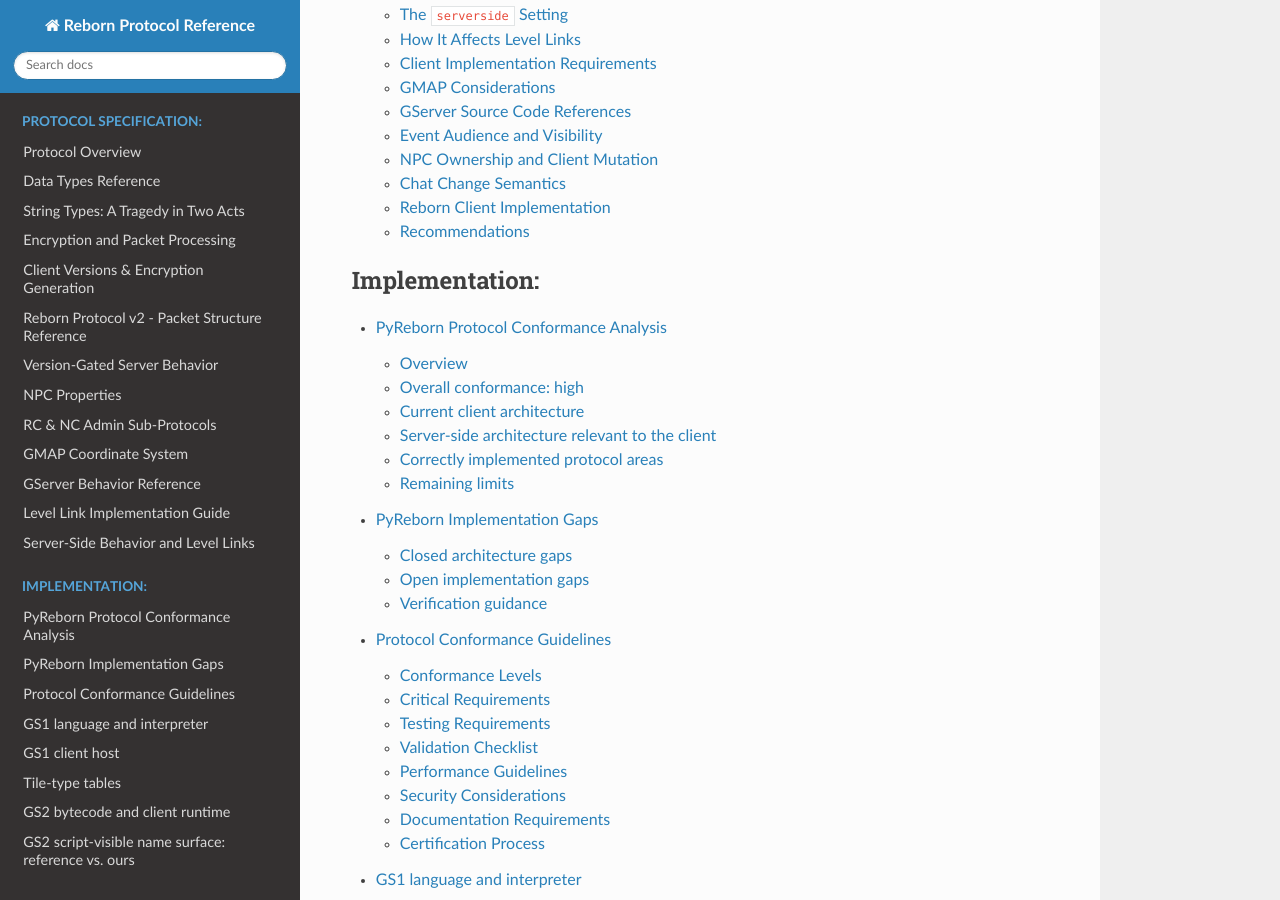
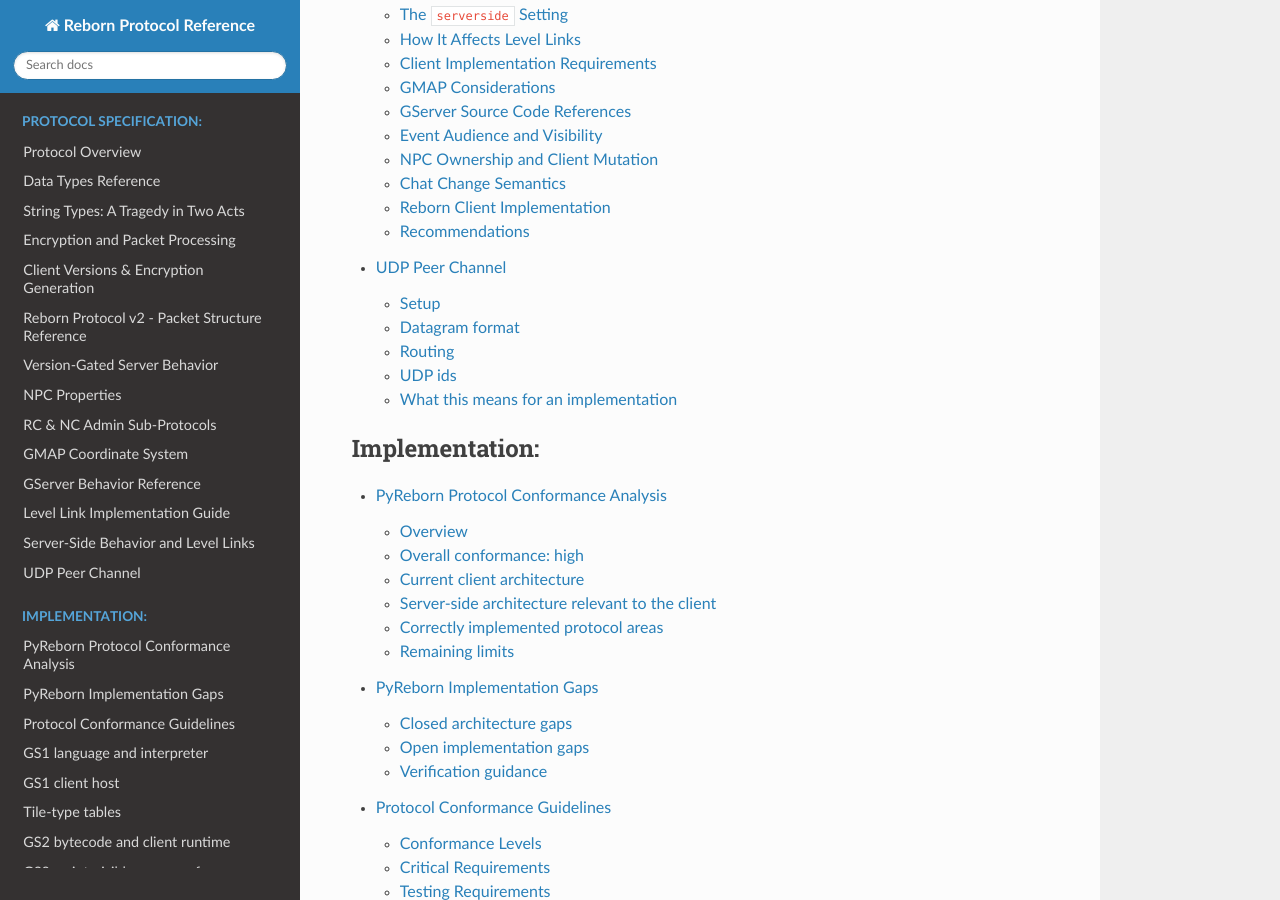
Before and after one commit to hosler/reborn-protocol-docs, a Sphinx documentation site: the page built from docs/index.rst, in a window 1280 px wide and 900 px high, scrolled down 3658 px. Built offline with Sphinx 7.4.7 and the Read the Docs theme 3.1.0, drawn with Linux system fonts in a browser that asks for light colours; part of the change alters nothing that is shown.

Commit message:
UDP peer channel: document the client-to-client datagrams
Classic clients send some level actions directly to each other over UDP,
which the server never sees. New page: setup through props 30/31, the
datagram format and XOR key, routing, and the UDP id table.

Co-Authored-By: Claude Opus 5.5 <noreply@anthropic.com>
Claude-Session: https://claude.ai/code/session_01UG2SqjaqQT1odsYRASRQct

````diff
--- a/docs/index.rst
+++ b/docs/index.rst
@@ -29,6 +29,7 @@ implementation guidelines for Reborn servers and clients.
    protocol/gserver-behavior
    protocol/level-link-implementation
    protocol/serverside-behavior
+   protocol/udp-peer-channel
 
 .. toctree::
    :maxdepth: 2
--- /dev/null
+++ b/docs/protocol/udp-peer-channel.md
@@ -0,0 +1,78 @@
+# UDP Peer Channel
+
+Classic clients also send some level traffic **directly to each other over UDP**. The
+game server never sees these datagrams. GServer-v2 does not implement this channel. Its
+only part in it is relaying two player properties. This page describes the channel so that
+a client can take part in it, or turn it off safely.
+
+**Source**: Graal_analysis
+[`protocol/udp-p2p.md`](https://github.com/squirelworks/Graal_analysis/blob/main/protocol/udp-p2p.md).
+The evidence is a static read of the Windows 2.05 rev 2 client, lab captures of two and
+three 2.05 clients, and a lab capture of two Linux 3.04 clients.
+
+## Setup
+
+- At connect, the client binds a UDP socket. It uses the `fixedudpport` setting if
+  `fixedport` is set. Otherwise it uses an ephemeral port. The `noudp` setting turns the
+  channel off. In 2.22, `noudp=true` is the default.
+- The client sends its port to the server as `UDPPORT` (player prop 31, GINT3). The server
+  relays it to the other players.
+- A peer address is `IPADDR` (prop 30, GINT5 holding a 32-bit address) plus `UDPPORT`
+  (prop 31). Both arrive in `PLO_OTHERPLPROPS`.
+
+## Datagram format
+
+```
+[BYTE: seq][GCHAR: udp_id][fields...]     // whole datagram XOR key
+```
+
+- `seq` is per sender-recipient pair, starts at 0 and wraps at 256. A receiver drops a
+  duplicate `seq`.
+- The whole datagram is XORed with one key byte: **`recipient_id XOR 1`** (low byte). A
+  three-player capture confirms this. Every datagram to player 2 used key 3, to player 3
+  key 2, and to player 4 key 5, whatever the sender.
+- There is no zlib, no length prefix and no GEN_3 insertion.
+- Fields use the same G-types as TCP.
+- A receiver accepts a datagram only from the address and port of a known player.
+
+## Routing
+
+A level-local action goes **over UDP only** when every other player in the level has a
+UDP port. Otherwise the client sends it over UDP to the peers that have a port, and over TCP
+to the server. In the lab, clients also kept sending `PLI_PLAYERPROPS` X/Y/sprite over TCP
+while UDP was active. The exact condition that selects TCP is not known.
+
+## UDP ids
+
+These ids are the channel's own numbers. They do not match the PLI or PLO ids.
+
+| Id | Meaning | Body |
+|---|---|---|
+| 0 | Movement | X×2, Y×2, SPRITE, STATUS, CARRYSPRITE, then one GCHAR that matches the first letter of the current gani (`W` walk, `I` idle, `S` sword were seen). Sent about every 100 ms while the player moves |
+| 10 / 11 | Bomb add / delete | as the TCP packets |
+| 12 / 13 | Arrow add / fire spy | as the TCP packets |
+| 14 | Explosion | as the TCP packet |
+| 15 | Show image | index, x, y, name length, name. 3.04 also sends a 1-byte form (`9`) about every 5 s |
+| 16 / 17 | Horse add / delete | as the TCP packets |
+| 18 | Throw carried | as the TCP packet |
+| 19 / 20 | Item add / delete | as the TCP packets |
+| 21 | Hit from GS1 `hitplayer`, sent only to the victim | `GCHAR((dx+4)*16)`, `GCHAR((dy+4)*16)`, `GCHAR(half_hearts)`. dx/dy are clamped to −4..4 |
+| 22 | Chat | text, at most 253 bytes |
+| 23 | Level name only | raw name. The receiver applies it as prop 20 (CURLEVEL). No 2.05 sender was found |
+| 24 | Entered level | `GCHAR(x*2)`, `GCHAR(y*2)`, raw level name. Sent to peers in the 3×3 gmap area. Applied as props 15, 16 and 20 |
+| 25 | Hit objects | as the TCP packet |
+| 26 | Trigger action | as the TCP packet. 3.04 sends a mouse click this way (NPC id 0, x×2, y×2, `leftmouse`), over UDP only |
+| 28 | Shot (5.0.0.7) | the `PLI_SHOOT (40)` body |
+| 30 | Shot v2 (5.0.0.7 receives) | the `PLO_SHOOT2 (191)` body without the player id |
+
+## What this means for an implementation
+
+These points follow from the routing rule above. No lab test checked them.
+
+- A client that sets a nonzero `UDPPORT` must answer these datagrams. If it does not, other
+  classic clients in the same level can send some actions over UDP only, and the client
+  never sees them.
+- A client that does not implement the channel should send `UDPPORT` 0 or leave it out.
+  Then its peers fall back to TCP through the server.
+- A server that wants all traffic to go through it can leave out `IPADDR` and `UDPPORT` in
+  `PLO_OTHERPLPROPS`.
````
